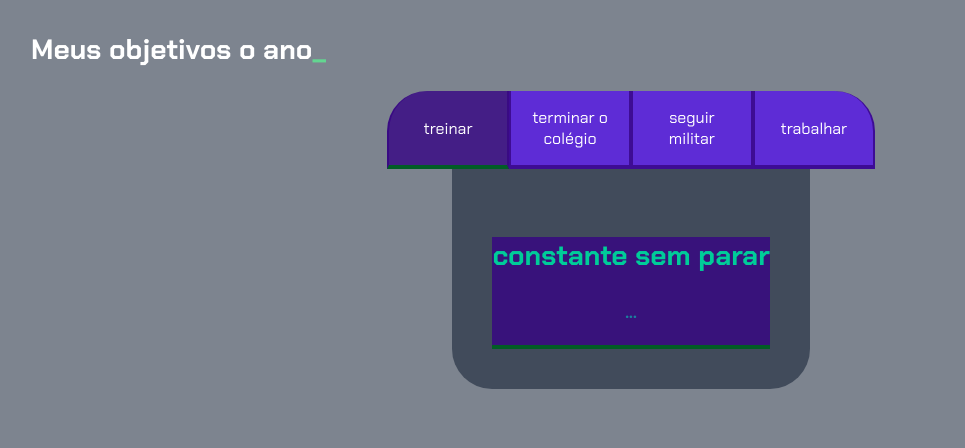
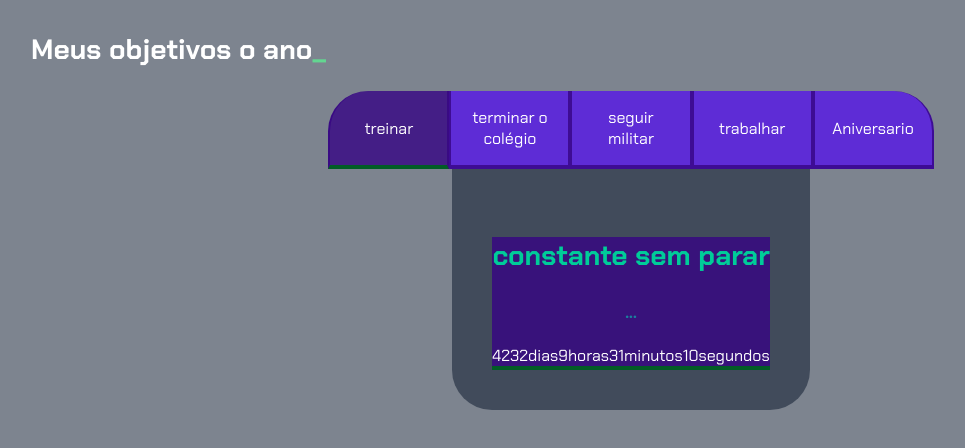
Before and after one commit to Matheus-procopio/3-ANO, a plain HTML site: page index.html in a window 1280 px wide. Shown: the whole page, without its empty margins (9-974 px from the left). Drawn offline with Linux system fonts and the light colour scheme.

Commit message:
Add files via upload

```diff
--- a/index.html
+++ b/index.html
@@ -15,6 +15,7 @@
         <button class="botao">terminar o colégio</button>
         <button class="botao">seguir militar</button>
         <button class="botao">trabalhar</button>
+        <button class="botao">Aniversario</button>
     </div>
     <div class="abas-textos">
       <div class="abas-conteudo ativo">
@@ -37,6 +38,11 @@
         <h4 class="aba-conteudo-titulo-secundario">...</h4>
         <div class="contador"></div>
       </div>
+      <div class="abas-conteudo">
+        <h3 class="aba-conteudo-titulo-principal">18</h3>
+        <h4 class="aba-conteudo-titulo-secundario">...</h4>
+        <div class="contador"></div>
+      </div>
     </div>
   </section>
   <script src="main.js"></script>
--- a/main.js
+++ b/main.js
@@ -1,9 +1,9 @@
 const botoes = document.querySelectorAll(".botao");
 const textos = document.querySelectorAll(".abas-conteudo");
 
-for(let i = 0; i < botoes.length; i++){
-    botoes[i].onclick = function (){
-        for (let j = 0; j < botoes.length; j++){
+for(let i = 0; i<botoes.length; i++){
+    botoes[i].onclick = function(){
+        for(let j = 0; j < botoes.length; j++){
             botoes[j].classList.remove("ativo");
             textos[j].classList.remove("ativo");
         }
@@ -13,17 +13,35 @@ for(let i = 0; i < botoes.length; i++){
     }
 }
 const contadores = document.querySelectorAll(".contador");
-const tempoObjetivo1 = new Date("2024-12-01T00:00:00");
+const tempoObjetivo1 = new Date("2035-12-01T23:59:59");
+const tempoObjetivo2 = new Date("2024-12-13T23:59:59");
+const tempoObjetivo3 = new Date("2025-01-01T23:59:59");
+const tempoObjetivo4 = new Date("2024-01-01T23:59:59");
+const tempoObjetivo5 = new Date("2024-08-29T23:59:59");
+
+
+const tempo = [
+    tempoObjetivo1, tempoObjetivo2, tempoObjetivo3, tempoObjetivo4, tempoObjetivo5
+]
+
+for (let i=0; i< contadores.length; i++){
+    contadores[i].textContent = calculaTempo(tempo[i]);
+}
+contadores[0].textContent = calculaTempo(tempoObjetivo1);
+
 function calculaTempo(tempoObjetivo1){
 let tempoAtual = new Date();
-contadores[0].textContent = tempoObjetivo1 - tempoAtual;
+let tempoFinal = tempoObjetivo1 - tempoAtual;
 let segundos = Math.floor(tempoFinal / 1000);
-let minutos = math.floor(segundos / 60);
-let horas = math.floor(minutos / 60);
-let dias = math.floor(horas / 24);
+let minutos = Math.floor(segundos / 60);
+let horas = Math.floor(minutos / 60);
+let dias = Math.floor(horas / 24);
 
 segundos %= 60;
 minutos %= 60;
 horas %= 24;
-return dias + "dias" + horas + "horas" + minutos + "minutos" + segundos + "segundos";
+return dias + "dias"
+    + horas + "horas"
+    + minutos + "minutos"
+    + segundos + "segundos";
 }
```
